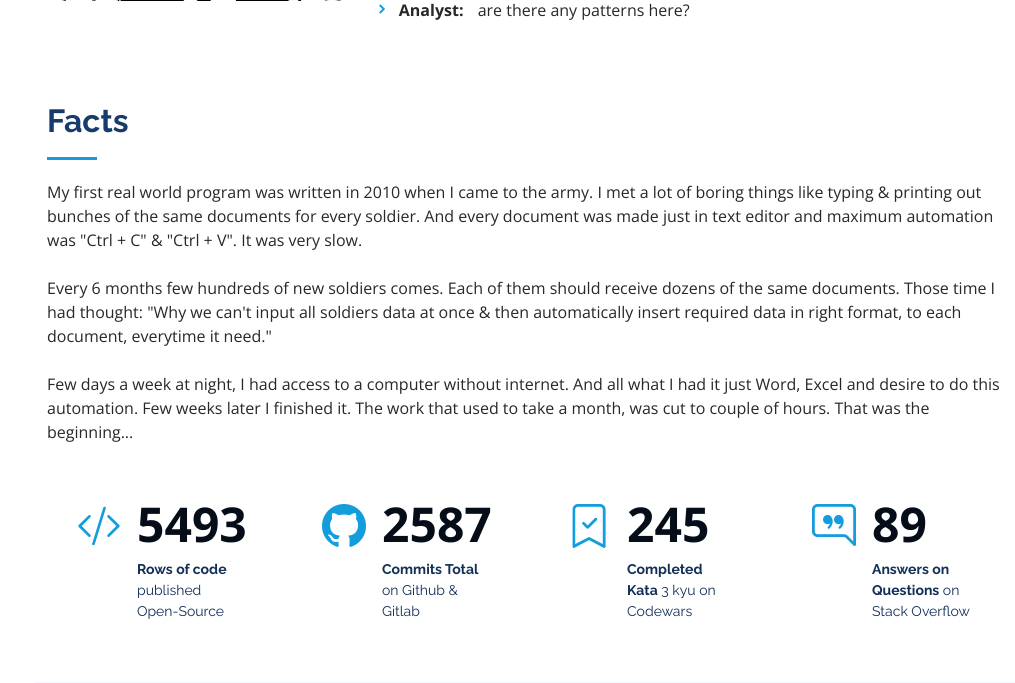
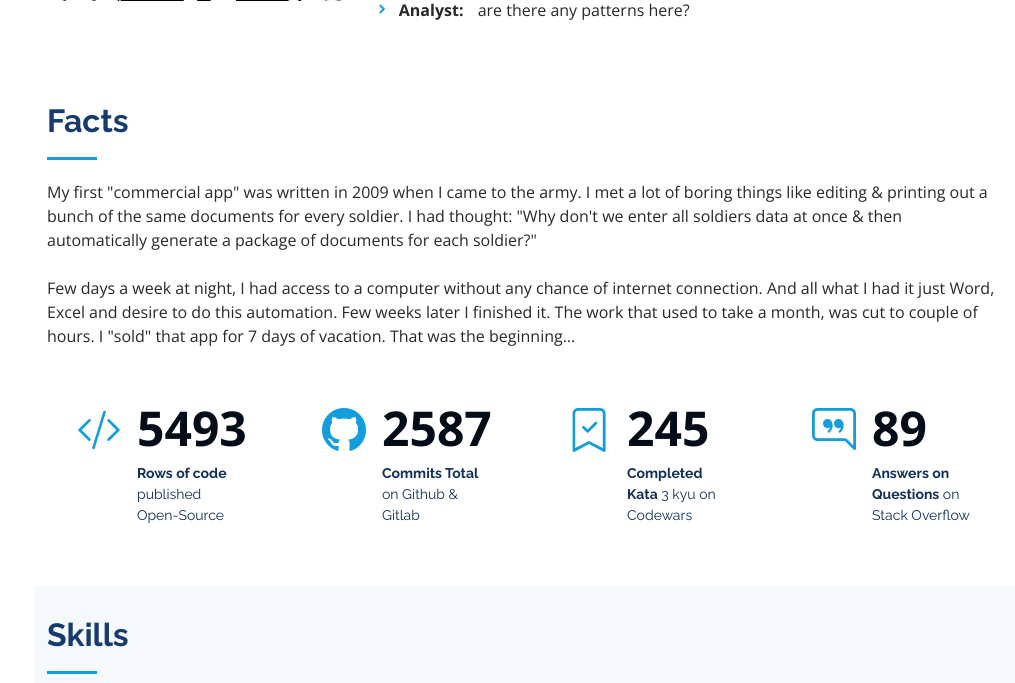
Before and after one commit to k-yakovlev/portfolio-website, a Flask app: page / in a window 1280 px wide. Shown: the part 1240-1923 px from the top of the page, without its empty margins (265-1280 px from the left). Run offline with Flask 2, Linux system fonts and the light colour scheme; some libraries are stand-ins or nearby versions.

Commit message:
Fix content in 'Facts' section.

```diff
--- a/templates/index.html
+++ b/templates/index.html
@@ -125,21 +125,16 @@
         <div class="section-title">
           <h2>Facts</h2>
           <p>
-            My first real world program was written in 2010 when I came to the army. I met a lot of boring things like
-            typing & printing out bunches of the same documents for every soldier. And every document was made just in
-            text editor and maximum automation was "Ctrl + C" & "Ctrl + V". It was very slow.
+            My first "commercial app" was written in 2009 when I came to the army. I met a lot of boring things like
+            editing & printing out a bunch of the same documents for every soldier. I had thought: "Why don't we enter
+            all soldiers data at once & then automatically generate a package of documents for each soldier?"
           </p>
           <br>
           <p>
-            Every 6 months few hundreds of new soldiers comes. Each of them should receive dozens of the same documents.
-            Those time I had thought: "Why we can't input all soldiers data at once & then automatically insert
-            required data in right format, to each document, everytime it need."
-          </p>
-          <br>
-          <p>
-            Few days a week at night, I had access to a computer without internet. And all what I had it just Word,
-            Excel and desire to do this automation. Few weeks later I finished it. The work that used to take a month,
-            was cut to couple of hours. That was the beginning...
+            Few days a week at night, I had access to a computer without any chance of internet connection. And all what
+            I had it just Word, Excel and desire to do this automation. Few weeks later I finished it. The work that used
+            to take a month, was cut to couple of hours. I "sold" that app for 7 days of vacation. That was the
+            beginning...
           </p>
         </div>
 
```
